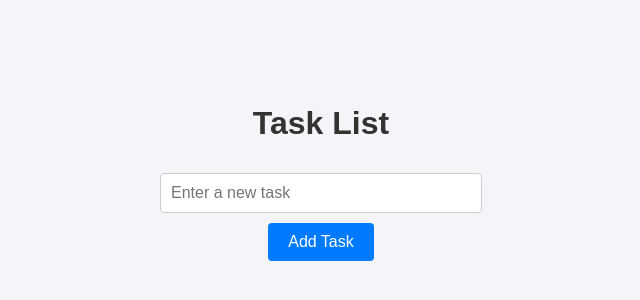
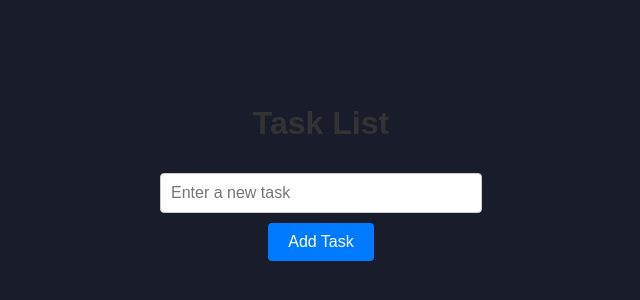
Before and after one commit to KevinM55/ToDoList, a website: page Public/index.html in a window 1280 px wide. Shown: the part 208-508 px from the top of the page, without its empty margins (319-959 px from the left). Drawn offline with Linux system fonts and the light colour scheme; no server answers.

Commit message:
Updated CSS

```diff
--- a/Public/style.css
+++ b/Public/style.css
@@ -1,6 +1,6 @@
 body {
     font-family: Arial, sans-serif;
-    background-color: #f4f4f9;
+    background-color:  #191d2b;
     margin: 0;
     padding: 0;
     display: flex;
--- a/package.json
+++ b/package.json
@@ -7,7 +7,9 @@
     "start": "node test.js"
   },
   "dependencies": {
+    "bcrypt": "^5.1.1",
     "express": "^4.21.1",
+    "express-session": "^1.18.1",
     "sqlite3": "^5.1.7"
   },
   "author": "",
```
Also changed, not shown: Public/index.html (line endings or trailing spaces), Public/script.js (line endings or trailing spaces), database.js (line endings or trailing spaces), test.js (line endings or trailing spaces), 2 other files.
